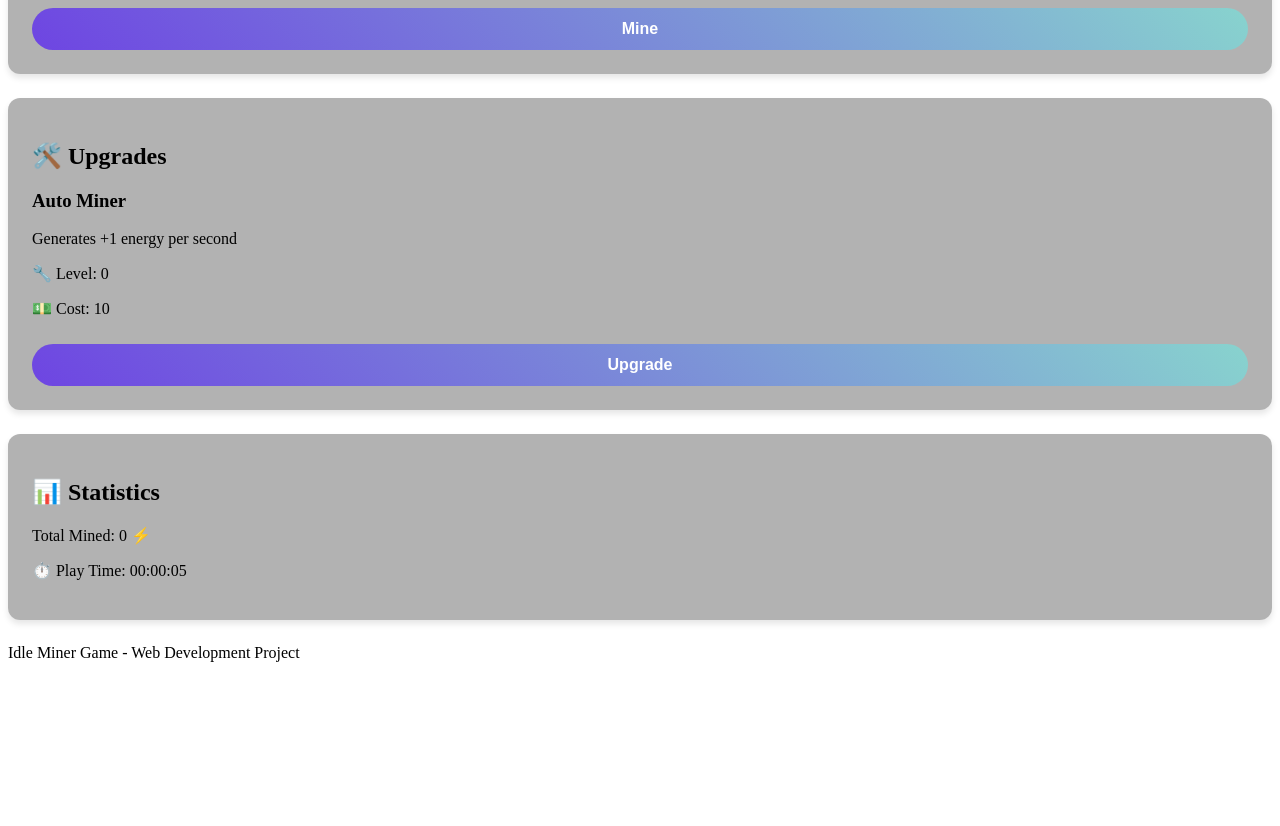
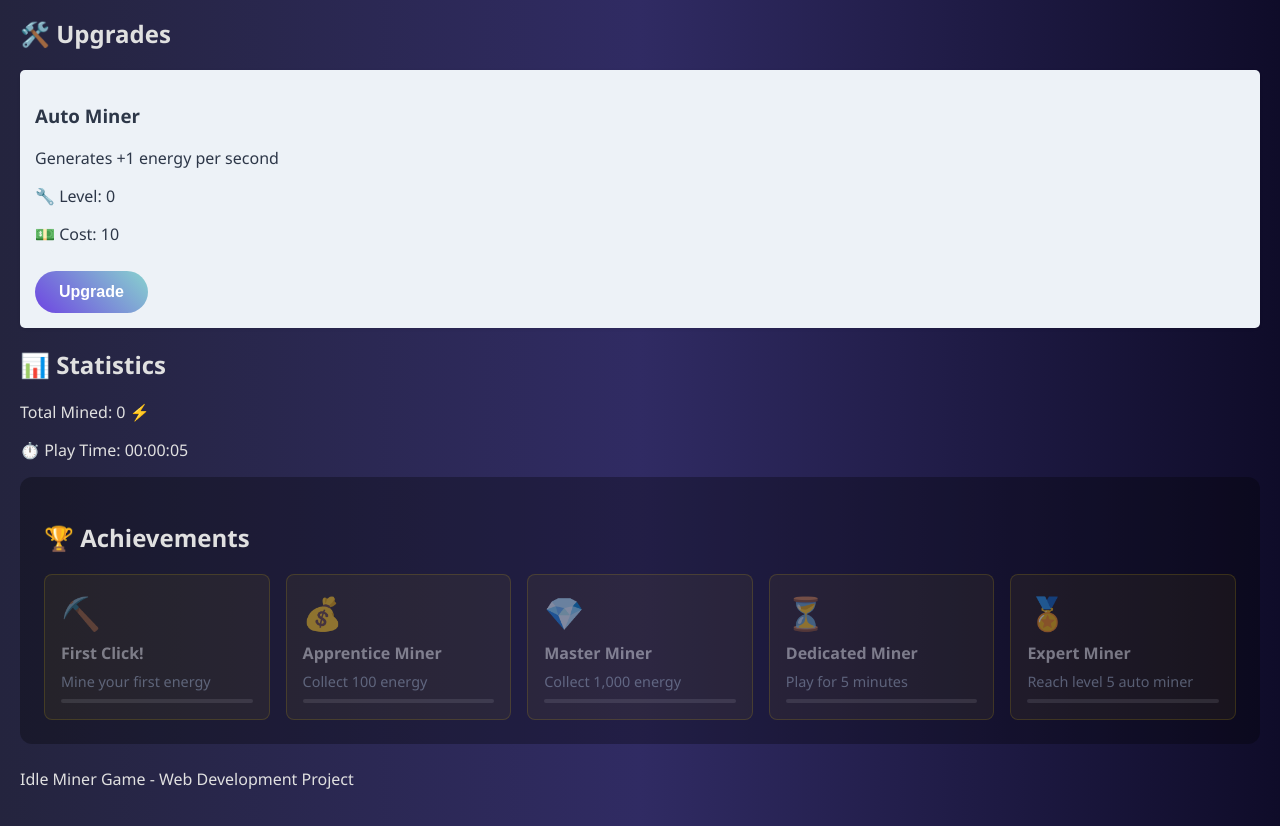
Before and after one commit to xinyizhang0630/idle_game, a website: page public/index.html in a window 1280 px wide. Shown: the part 403-1229 px from the top of the page. Before the commit the page ends 1081 px from the top, so only its background shows below. Drawn offline with Linux system fonts and the light colour scheme; no server answers.

Commit message:
更新说明

```diff
--- a/public/index.html
+++ b/public/index.html
@@ -38,6 +38,12 @@
             <p>⏱️ Play Time: <span id="play-time">00:00:00</span></p>
         </section>
 
+        <section class="achievements-section">
+            <h2>🏆 Achievements</h2>
+            <div class="achievements-grid" id="achievements-container">
+            </div>
+        </section>
+
         <div id="save-status" class="save-status hidden">Auto-saving...</div>
     </main>
 
--- a/public/script.js
+++ b/public/script.js
@@ -4,12 +4,20 @@ let gameState = {
     resourcesPerSecond: 0,
     totalCollected: 0,
     playTime: 0,
+    totalClicks: 0,
     upgrades: {
         autoDrone: {
             level: 0,
             baseCost: 10,
             multiplier: 1
         }
+    },
+    achievements: {
+        firstClick: { unlocked: false },
+        collector100: { unlocked: false },
+        collector1000: { unlocked: false },
+        timePlayer: { unlocked: false },
+        expertMiner: { unlocked: false }
     }
 };
 
@@ -22,12 +30,48 @@ const elements = {
     playTime: document.getElementById('play-time'),
     saveStatus: document.getElementById('save-status'),
     upgradeLevel: document.querySelector('.upgrade .level'),
-  upgradeCost: document.querySelector('.upgrade .cost')
+    upgradeCost: document.querySelector('.upgrade .cost'),
+    achievementsContainer: document.getElementById('achievements-container')
+};
+
+// Achievement Definitions
+const achievementDefs = {
+    firstClick: {
+        name: "First Click!",
+        description: "Mine your first energy",
+        icon: "⛏️",
+        check: () => gameState.totalClicks >= 1
+    },
+    collector100: {
+        name: "Apprentice Miner",
+        description: "Collect 100 energy",
+        icon: "💰",
+        check: () => gameState.totalCollected >= 100
+    },
+    collector1000: {
+        name: "Master Miner",
+        description: "Collect 1,000 energy",
+        icon: "💎",
+        check: () => gameState.totalCollected >= 1000
+    },
+    timePlayer: {
+        name: "Dedicated Miner",
+        description: "Play for 5 minutes",
+        icon: "⏳",
+        check: () => gameState.playTime >= 300
+    },
+    expertMiner: {
+        name: "Expert Miner",
+        description: "Reach level 5 auto miner",
+        icon: "🏅",
+        check: () => gameState.upgrades.autoDrone.level >= 5
+    }
 };
 
 // Initialize Game
 function initGame() {
     loadGame();
+    renderAchievements();
     startGameLoop();
     setupEventListeners();
 }
@@ -40,34 +84,35 @@ async function loadGame() {
 
         const data = await response.json();
 
-    // Safely merge loaded data with defaults
+        // Merge loaded data with defaults
         gameState = {
-      resources: data.resources || 0,
-      resourcesPerSecond: data.resourcesPerSecond || 0,
-      totalCollected: data.totalCollected || 0,
-      playTime: data.playTime || 0,
+            ...gameState,
+            ...data,
             upgrades: {
                 autoDrone: {
-          level: data.upgrades?.autoDrone?.level || 0,
-          baseCost: data.upgrades?.autoDrone?.baseCost || 10,
-          multiplier: data.upgrades?.autoDrone?.multiplier || 1
+                    ...gameState.upgrades.autoDrone,
+                    ...(data.upgrades?.autoDrone || {})
                 }
+            },
+            achievements: {
+                ...gameState.achievements,
+                ...(data.achievements || {})
             }
         };
 
         updateUI();
-    showNotification('Game loaded successfully', 'success');
+        checkAllAchievements();
+        showNotification('Game loaded', 'success');
     } catch (error) {
-    console.error('Failed to load game:', error);
-    showNotification('Failed to load game', 'error');
-    resetGameState();
+        console.error('Load failed:', error);
+        showNotification('Load failed', 'error');
     }
 }
 
 // Save Game Data
 async function saveGame() {
     try {
-    showNotification('Saving progress...', 'saving');
+        showNotification('Saving...', 'saving');
 
         const response = await fetch('/api/save', {
             method: 'POST',
@@ -82,6 +127,45 @@ async function saveGame() {
         console.error('Save error:', error);
         showNotification('Save failed', 'error');
     }
+}
+
+// Achievement System
+function checkAllAchievements() {
+    Object.keys(achievementDefs).forEach(id => {
+        if (!gameState.achievements[id].unlocked && achievementDefs[id].check()) {
+            unlockAchievement(id);
+        }
+    });
+}
+
+function unlockAchievement(id) {
+    gameState.achievements[id].unlocked = true;
+    renderAchievements();
+    showNotification(`Achievement: ${achievementDefs[id].name}`, 'success');
+    saveGame();
+}
+
+function renderAchievements() {
+    elements.achievementsContainer.innerHTML = '';
+
+    Object.entries(achievementDefs).forEach(([id, def]) => {
+        const achievement = document.createElement('div');
+        achievement.className = `achievement ${gameState.achievements[id].unlocked ? 'unlocked' : ''}`;
+
+        achievement.innerHTML = `
+            <div class="achievement-icon">${def.icon}</div>
+            <div class="achievement-name">${def.name}</div>
+            <div class="achievement-desc">${def.description}</div>
+            ${!gameState.achievements[id].unlocked ? `
+            <div class="achievement-progress">
+                <div class="achievement-progress-bar" style="width: ${
+                    def.check() ? '100%' : '0%'
+                }"></div>
+            </div>` : ''}
+        `;
+
+        elements.achievementsContainer.appendChild(achievement);
+    });
 }
 
 // Game Logic
@@ -112,7 +196,9 @@ function setupEventListeners() {
     elements.clickButton.addEventListener('click', () => {
         gameState.resources += 1;
         gameState.totalCollected += 1;
+        gameState.totalClicks += 1;
         updateUI();
+        checkAllAchievements();
         saveGame();
     });
 
@@ -125,6 +211,7 @@ function setupEventListeners() {
                 gameState.upgrades.autoDrone.level *
                 gameState.upgrades.autoDrone.multiplier;
             updateUI();
+            checkAllAchievements();
             saveGame();
         }
     });
@@ -137,12 +224,14 @@ function startGameLoop() {
         gameState.resources += gameState.resourcesPerSecond / 10;
         gameState.totalCollected += gameState.resourcesPerSecond / 10;
         updateUI();
+        checkAllAchievements();
     }, 100);
 
     // Time counter
     setInterval(() => {
         gameState.playTime += 1;
         updatePlayTime();
+        checkAllAchievements();
     }, 1000);
 
     // Auto-save
@@ -158,23 +247,6 @@ function showNotification(message, type) {
     }, 2000);
 }
 
-function resetGameState() {
-  gameState = {
-    resources: 0,
-    resourcesPerSecond: 0,
-    totalCollected: 0,
-    playTime: 0,
-    upgrades: {
-      autoDrone: {
-        level: 0,
-        baseCost: 10,
-        multiplier: 1
-      }
-    }
-  };
-  updateUI();
-}
-
 // Initialize
 window.addEventListener('load', initGame);
 window.addEventListener('beforeunload', saveGame);
--- a/public/style.css
+++ b/public/style.css
@@ -1,38 +1,38 @@
-* Base Styles */
+/* Base Styles */
 body {
     font-family: 'Segoe UI', system-ui, sans-serif;
     background: #0f0c29;
     background: linear-gradient(to right, #24243e, #302b63, #0f0c29);
-    color: #fff;
+    color: #e0e0e0;
     margin: 0;
     padding: 20px;
     min-height: 100vh;
 }
 
-/* Header */
 header {
     background: rgba(255, 255, 255, 0.1);
     backdrop-filter: blur(10px);
     padding: 1.5rem;
     text-align: center;
     border-radius: 15px;
-    margin-bottom: 2rem;
+    margin-bottom: 20px;
     border: 1px solid rgba(255, 255, 255, 0.2);
 }
 
-/* Sections */
-section {
-    background: rgba(0, 0, 0, 0.3);
+.resource-counter {
+    font-size: 2.5rem;
+    text-align: center;
+    margin: 1rem 0;
     padding: 1.5rem;
-    border-radius: 12px;
-    margin-bottom: 1.5rem;
-    box-shadow: 0 4px 6px rgba(0, 0, 0, 0.1);
+    background-color: #f8f9fa;
+    color: #2d3748;
+    border-radius: 5px;
+    box-shadow: 0 2px 10px rgba(0,0,0,0.1);
 }
 
-/* Buttons */
 button {
     background: linear-gradient(45deg, #6e45e2, #88d3ce);
-    color: white;
+    color: #ffffff;
     border: none;
     padding: 12px 24px;
     font-size: 1rem;
@@ -41,65 +41,111 @@ button {
     transition: all 0.3s;
     font-weight: bold;
     margin-top: 10px;
-    width: 100%;
 }
 
 button:hover {
+    background: linear-gradient(45deg, #5d35d1, #77c3be);
     transform: translateY(-2px);
     box-shadow: 0 6px 12px rgba(110, 69, 226, 0.3);
 }
 
-/* Resource Counter */
-.resource-counter {
-    font-size: 2.5rem;
-    text-align: center;
-    margin: 2rem 0;
-    padding: 1.5rem;
-    background: rgba(255, 255, 255, 0.1);
-    border-radius: 12px;
+.upgrade {
+    background-color: #edf2f7;
+    color: #2d3748;
+    padding: 15px;
+    margin-bottom: 15px;
+    border-radius: 5px;
+    box-shadow: 0 1px 3px rgba(0,0,0,0.1);
 }
 
-/* Save Status */
 .save-status {
     position: fixed;
-    bottom: 20px;
-    right: 20px;
-    background: #4CAF50;
+    bottom: 15px;
+    right: 15px;
+    background-color: #4CAF50;
     color: white;
-    padding: 10px 20px;
-    border-radius: 50px;
+    padding: 8px 15px;
+    border-radius: 20px;
     font-size: 14px;
     opacity: 0;
-    transition: opacity 0.3s;
-    z-index: 100;
+    transition: all 0.3s ease;
+    z-index: 1000;
 }
 
 .save-status.visible {
     opacity: 1;
 }
 
-/* Animations */
-@keyframes pulse {
-    0% { transform: scale(1); }
-    50% { transform: scale(1.1); }
-    100% { transform: scale(1); }
+/* Achievements Section */
+.achievements-section {
+    background-color: rgba(0, 0, 0, 0.3);
+    padding: 1.5rem;
+    border-radius: 12px;
+    margin-bottom: 1.5rem;
 }
 
-.pulse-on-click:active {
-    animation: pulse 0.3s;
+.achievements-grid {
+    display: grid;
+    grid-template-columns: repeat(auto-fill, minmax(200px, 1fr));
+    gap: 1rem;
+    margin-top: 1rem;
+}
+
+.achievement {
+    background: rgba(255, 215, 0, 0.1);
+    border: 1px solid rgba(255, 215, 0, 0.3);
+    border-radius: 8px;
+    padding: 1rem;
+    position: relative;
+    opacity: 0.5;
+    transition: all 0.3s;
+}
+
+.achievement.unlocked {
+    background: rgba(255, 215, 0, 0.2);
+    border-color: gold;
+    opacity: 1;
+}
+
+.achievement-icon {
+    font-size: 2rem;
+    margin-bottom: 0.5rem;
+    color: gold;
+}
+
+.achievement-name {
+    font-weight: bold;
+    margin-bottom: 0.5rem;
+    color: #e0e0e0;
+}
+
+.achievement-desc {
+    font-size: 0.9rem;
+    color: #a0aec0;
+}
+
+.achievement-progress {
+    height: 4px;
+    background: rgba(255, 255, 255, 0.2);
+    border-radius: 2px;
+    margin-top: 0.5rem;
+    overflow: hidden;
+}
+
+.achievement-progress-bar {
+    height: 100%;
+    background: gold;
+    width: 0%;
+    transition: width 0.3s;
 }
 
 /* Responsive Design */
 @media (max-width: 768px) {
     .resource-counter {
-        font-size: 2rem;
+        font-size: 1.8rem;
     }
 
-    section {
-        padding: 1rem;
-    }
-
-    button {
-        padding: 10px 20px;
+    .achievements-grid {
+        grid-template-columns: 1fr;
     }
 }
```
Also changed, not shown: saves/game_data.json (+6 -6 lines), server.js (+31 -25 lines), 1 other file. Lines whose indentation alone changed are shown as unchanged.
